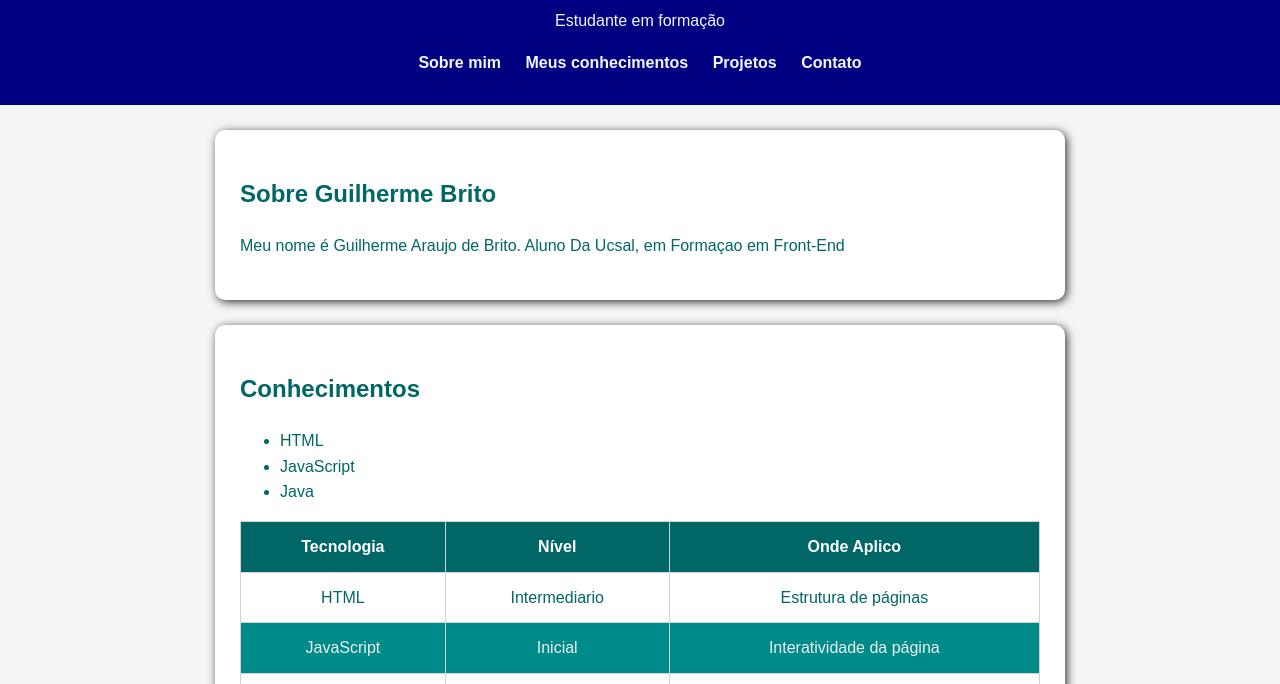
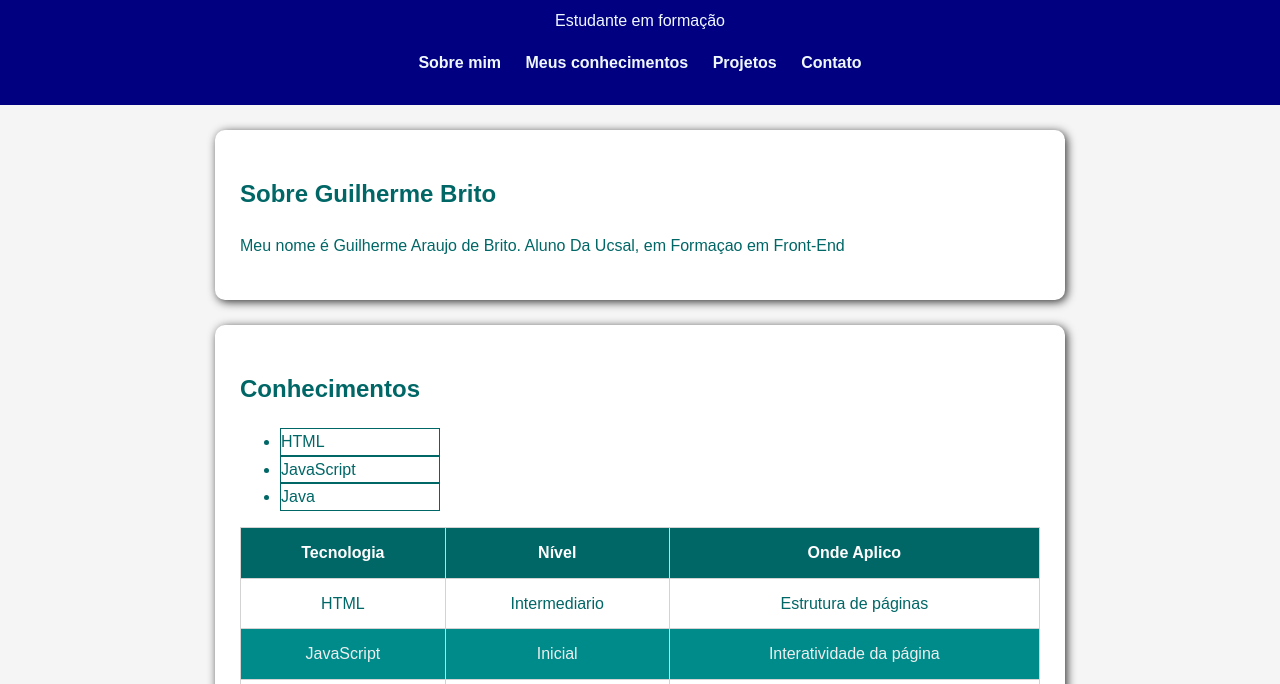
Before and after one commit to GuilhermeBrito0/GuilhermeBrito0.Github.io, a plain HTML site: page index.html in a window 1280 px wide. Shown: the part 116-800 px from the top of the page. Drawn offline with Linux system fonts and the light colour scheme.

Commit message:
alterando li conhecimentos

```diff
--- a/estilo.css
+++ b/estilo.css
@@ -130,6 +130,11 @@ aside ul {
   display: inline-block;
   margin-top: 5px;
 }
-.lista_con {
-    border: 10px;
+.lista_con li {
+    border: 1px solid rgb(0, 102, 102);
+    border-collapse: collapse;
+    margin-right: 600px;
 }
+.lista_con li:hover {
+    background-color: #CCC;
+}
```
